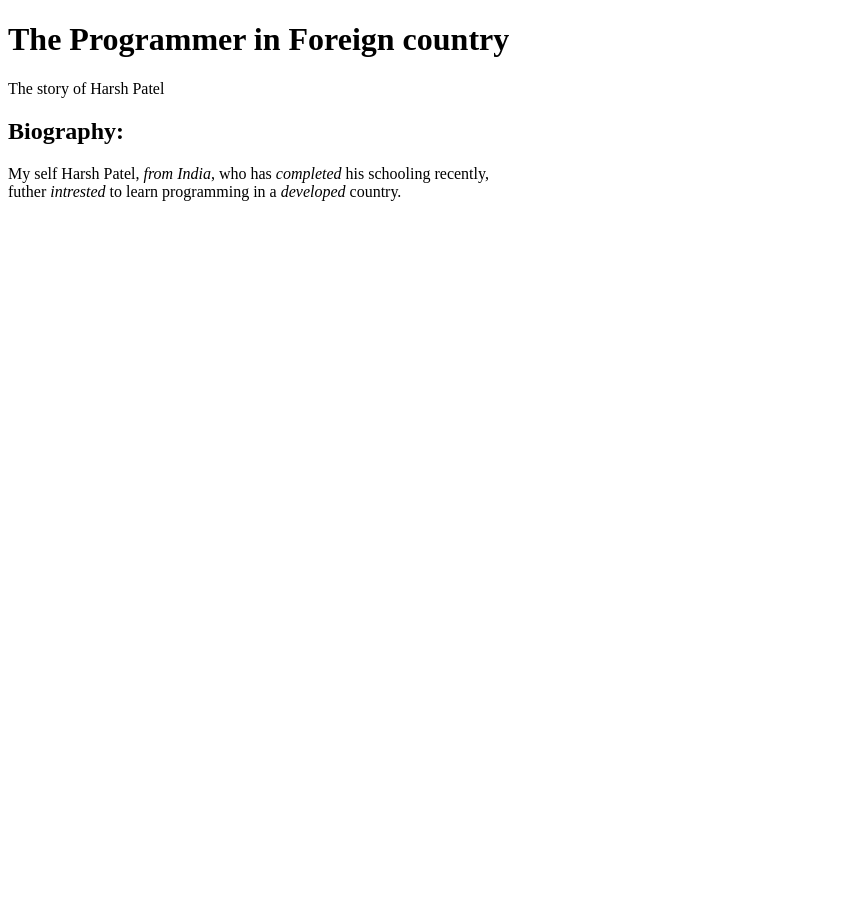
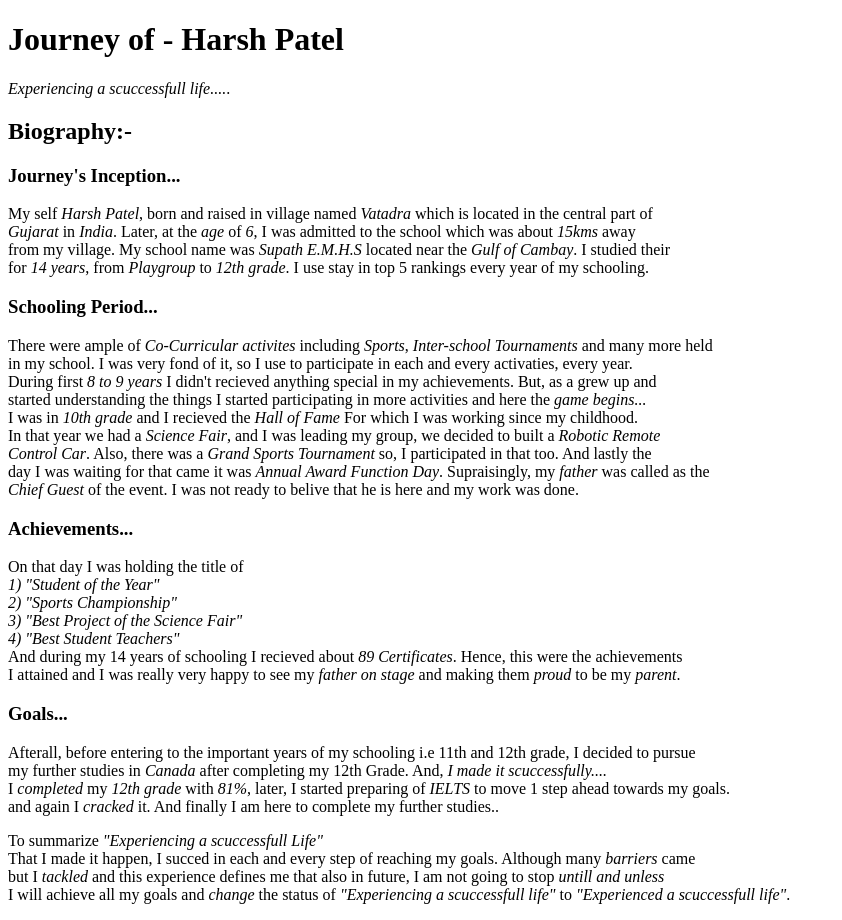
Before and after one commit to Mutemind78/Lab-1, a plain HTML site: page index.html in a window 1280 px wide. Shown: the whole page, without its empty margins (0-842 px from the left). Before the commit the page ends 800 px from the top, so only its background shows below. Drawn offline with Linux system fonts and the light colour scheme.

Commit message:
Add files via upload

```diff
--- a/index.html
+++ b/index.html
@@ -10,16 +10,53 @@
 
 <body>
     <header>
-        <h1> The Programmer in Foreign country </h1>
-        <p>The story of Harsh Patel</p>
+        <h1> Journey of - Harsh Patel </h1>
+        <p><Em>Experiencing a scuccessfull life....</Em>.</p>
 
     </header>
 
     <section>
-        <h2>Biography:</h2>
+        <h2>Biography:-</h2>
+        <h3>Journey's Inception...</h3>
 
-        <p>My self Harsh Patel, <em>from India</em>, who has <em>completed</em> his schooling recently,
-           <br> futher <em>intrested</em> to learn programming in a <em>developed</em> country.</p>
+        <p> My self <em>Harsh Patel</em>, born and raised in village named <em>Vatadra</em> which is located in the central part of
+            <br> <em>Gujarat</em> in <em>India</em>. Later, at the <em>age</em> of <em>6</em>, I was admitted to the school which was about <em>15kms</em> away
+            <br> from my village. My school name was <em>Supath E.M.H.S</em> located near the <em>Gulf of Cambay</em>. I studied their
+            <br> for <em>14 years</em>, from <em>Playgroup</em> to <em>12th grade</em>. I use stay in top 5 rankings every year of my schooling.</p>
+
+
+        <h3>Schooling Period...</h3>
+        <p>There were ample of <em>Co-Curricular activites</em> including <em>Sports</em>, <em>Inter-school Tournaments</em> and many more held
+            <br> in my school. I was very fond of it, so I use to participate in each and every activaties, every year.
+        <br>During first <em>8 to 9 years</em> I didn't recieved anything special in my achievements. But, as a grew up and
+    <br> started understanding the things I started participating in more activities and here the <em>game begins...</em>
+<br>I was in <em>10th grade</em> and I recieved the <em>Hall of Fame</em> For which I was working since my childhood.
+<br>In that year we had a <em>Science Fair</em>, and I was leading my group, we decided to built a <em>Robotic Remote
+    <br>Control Car</em>. Also, there was a <em>Grand Sports Tournament</em> so, I participated in that too. And lastly the
+<br> day I was waiting for that came it was <em>Annual Award Function Day</em>. Supraisingly, my <em>father</em> was called as the
+<br><em>Chief Guest</em> of the event. I was not ready to belive that he is here and my work was done. </p>
+
+
+        <h3>Achievements...</h3>
+<p>On that day I was holding the title of
+   <br><em>1) "Student of the Year"</em>
+  <br><em>2)  "Sports Championship"</em>
+  <br><em>3)  "Best Project of the Science Fair"</em>
+    <br><em>4) "Best Student Teachers"</em>
+    <br> And during my 14 years of schooling I recieved about <em>89 Certificates</em>. Hence, this were the achievements
+<br> I attained and I was really very happy to see my <em>father on stage</em> and making them <em>proud</em> to be my <em>parent</em>. </p>
+
+
+        <h3>Goals...</h3>
+<p>Afterall, before entering to the important years of my schooling i.e 11th and 12th grade, I decided to pursue
+    <br> my further studies in <em>Canada</em> after completing my 12th Grade. And, <em>I made it scuccessfully....</em>
+<br> I <em>completed</em> my <em>12th grade</em> with <em>81%</em>, later, I started preparing of <em>IELTS</em> to move 1 step ahead towards my goals.
+<br> and again I <em>cracked</em> it. And finally I am here to complete my further studies..</p>
+<p>To summarize <em>"Experiencing a scuccessfull Life"</em>
+    <br> That I made it happen, I succed in each and every step of reaching my goals. Although many <em>barriers</em> came
+    <br>but I <em>tackled</em> and this experience defines me that also in future, I am not going to stop <em>untill and unless</em>
+    <br>I will achieve all my goals and <em>change</em> the status of <em>"Experiencing a scuccessfull life"</em> to <em>"Experienced a scuccessfull life"</em>.
+</p>
     </section>
 
 </body>
```
